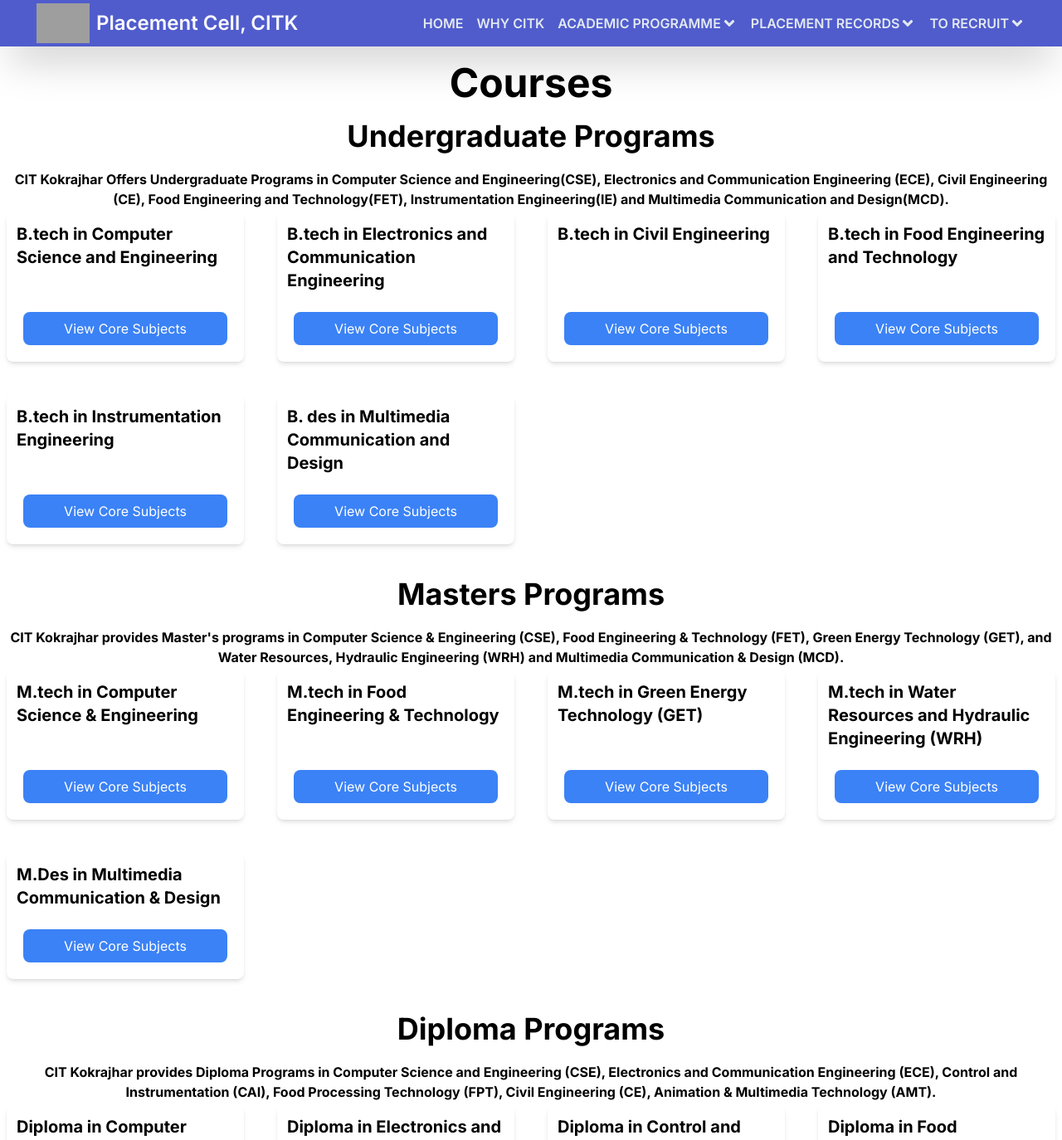
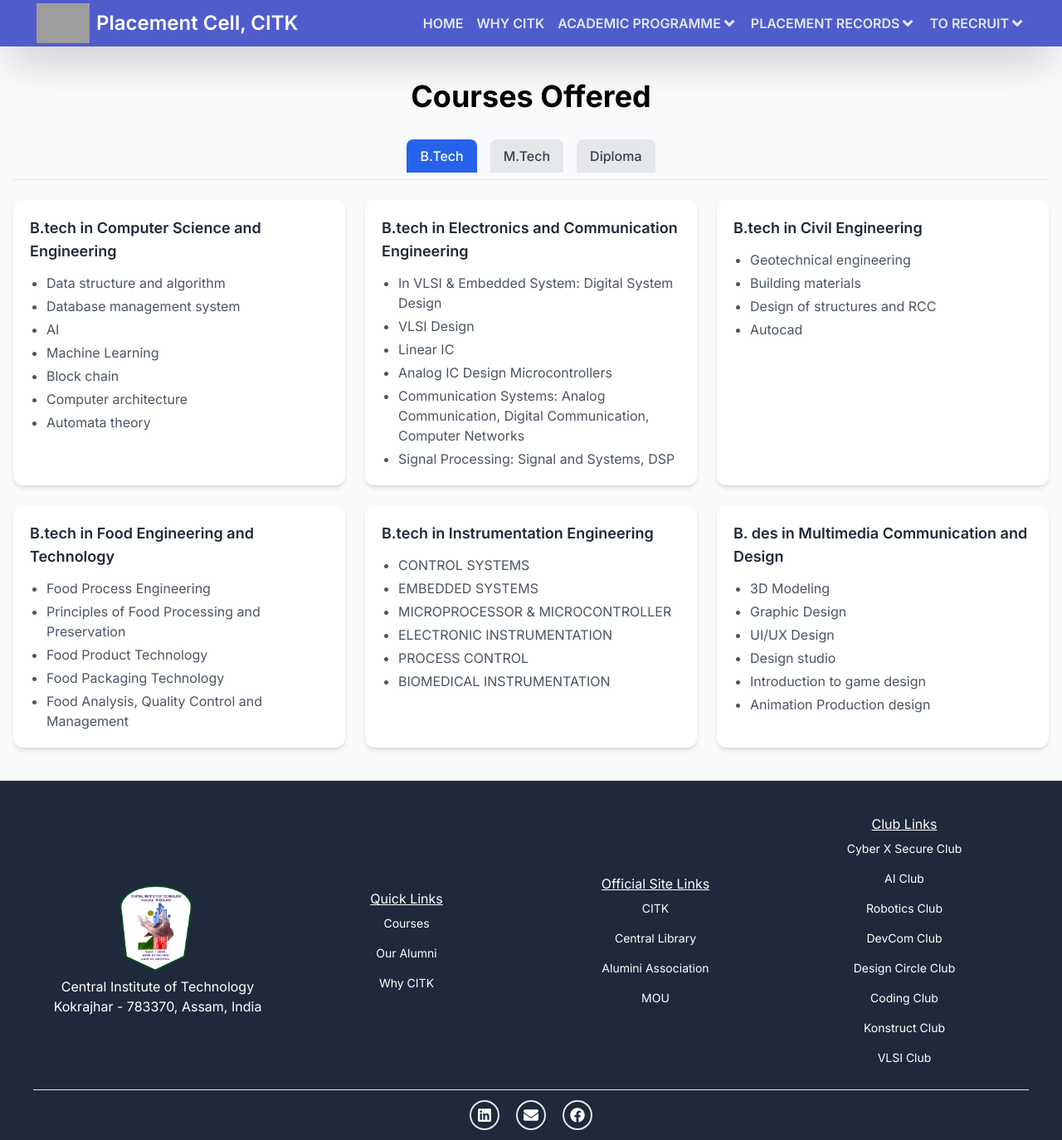
Before and after one commit to placementcellcitk/placementcellcitk.github.io, a Next.js app: page /courses in a window 1280 px wide. Shown: the top 1374 px of the page at 83% size. Built offline with nearby package versions, Linux system fonts and the light colour scheme; grey boxes are pictures that could not be loaded.

Commit message:
feat: updates to various components and pages

```diff
--- a/src/app/contact/page.tsx
+++ b/src/app/contact/page.tsx
@@ -26,7 +26,7 @@
         </div>
       </section>
 
-      <section className="px-5 sm:px-16 py-5 space-y-5 bg-gradient-to-r from-blue-100 to-teal-200 rounded-lg">
+      <section className="px-5 sm:px-16 py-5 space-y-5 bg-gradient-to-r from-yellow-100 to-orange-200 rounded-lg">
         <h1 className="text-5xl text-center">Student Co-ordinators</h1>
         <div className="grid grid-cols-1 sm:grid-cols-2 md:grid-cols-3 gap-5">
           {teamData.StudentCoordinators.map((member) => (
--- a/src/app/courses/page.tsx
+++ b/src/app/courses/page.tsx
@@ -2,187 +2,234 @@
 
 import { useState } from "react";
 
-interface ClubCardProps {
-  name: string;
-  subjects: string[];
-}
-
-function ClubCard({ name, subjects }: ClubCardProps) {
-  const [isOpen, setIsOpen] = useState(false);
-
-  const toggleDropdown = () => {
-    setIsOpen(!isOpen);
-  };
-
-  return (
-    <div className="bg-white shadow-md rounded-lg overflow-hidden flex flex-col h-full">
-      <div className="flex-grow p-3">
-        <h3 className="text-xl font-bold mb-3">{name}</h3>
-        {isOpen && (
-          <ul className="mt-3">
-            {subjects.map((subject, index) => (
-              <li key={index} className="text-gray-900">
-                * {subject}
-              </li>
-            ))}
-          </ul>
-        )}
-      </div>
-      <button
-        onClick={toggleDropdown}
-        className="bg-blue-500 text-white py-2 px-4 rounded-lg hover:bg-blue-600 transition duration-300 mb-5 mx-5"
-      >
-        {isOpen ? "Hide Details" : "View Core Subjects"}
-      </button>
-    </div>
-  );
-
-
-}
-
+// ----------------- Courses Data -----------------
 const btechCourses = [
   {
     name: "B.tech in Computer Science and Engineering",
-    subjects: ["Data structure and algorithm", "Database management system","AI", "Machine Learning", "Block chain", "Computer architecture","Automata theory"],
+    subjects: [
+      "Data structure and algorithm",
+      "Database management system",
+      "AI",
+      "Machine Learning",
+      "Block chain",
+      "Computer architecture",
+      "Automata theory",
+    ],
   },
   {
     name: "B.tech in Electronics and Communication Engineering",
-    subjects: [" In VLSI & Embadedd System: Digital System Design, VLSI Design, Linear IC, Analog IC Design Microcontrollers.", "In Communication Systems : Analog Communication, Digital CCommunication, Computer Networks, Antennas & Wave Propagation and Information theory and Coding.", " In Signal Processing : Signal and Systems, Digital Signal Processing", ],
+    subjects: [
+      "In VLSI & Embedded System: Digital System Design",
+      "VLSI Design",
+      "Linear IC",
+      "Analog IC Design Microcontrollers",
+      "Communication Systems: Analog Communication, Digital Communication, Computer Networks",
+      "Signal Processing: Signal and Systems, DSP",
+    ],
   },
   {
-    name: "B.tech in Civil Engineering ",
-    subjects: ["Geotechnical engineering", "Building materials", "Design of structures and RCC", "Autocad"],
+    name: "B.tech in Civil Engineering",
+    subjects: ["Geotechnical engineering", "Building materials", "Design of structures and RCC", "Autocad"],
   },
   {
-    name: "B.tech in  Food Engineering and Technology",
-    subjects: ["Food Process Engineering", "Principles of Food Processing and Preservation", "Food Product Technology", "Food Packaging Technology","Food Analysis, Quality Control and Management"],
+    name: "B.tech in Food Engineering and Technology",
+    subjects: [
+      "Food Process Engineering",
+      "Principles of Food Processing and Preservation",
+      "Food Product Technology",
+      "Food Packaging Technology",
+      "Food Analysis, Quality Control and Management",
+    ],
   },
   {
     name: "B.tech in Instrumentation Engineering",
-    subjects: ["CONTROL SYSTEMS", "EMBEDDED SYSTEMS", "MICROPROCESSOR & MICROCONTROLLER", "ELECTRONIC INSTRUMENTATION","PROCESS CONTROL","BIOMEDICAL INSTRUMENTATION"],
+    subjects: [ "CONTROL SYSTEMS",
+       "EMBEDDED SYSTEMS",
+       "MICROPROCESSOR & MICROCONTROLLER",
+       "ELECTRONIC INSTRUMENTATION",
+       "PROCESS CONTROL",
+       "BIOMEDICAL INSTRUMENTATION",
+    ],
   },
-  {
-    name: "B. des in Multimedia Communication and Design",
-    subjects: ["3D Modeling", "Graphic Design", "UI/UX Design", "Design studio","Introduction to game design","Animation Production design"],
+  { name: "B. des in Multimedia Communication and Design",
+    subjects: [ "3D Modeling",
+      "Graphic Design",
+      "UI/UX Design",
+      "Design studio",
+      "Introduction to game design",
+      "Animation Production design",
+     ],
    },
-
-
-
 ];
 
 const mtechCourses = [
   {
     name: "M.tech in Computer Science & Engineering",
-    subjects: ["Advanced DBMS", "Machine Learning", "Advanced Computer Network","Artificial Intelligence","Data Mining and Data Warehousing."],
+    subjects: ["Advanced DBMS",
+      "Machine Learning",
+      "Advanced Computer Network",
+       "Artificial Intelligence",
+       "Data Mining and Data Warehousing."
+      ],
   },
   {
     name: "M.tech in Food Engineering & Technology",
-    subjects: ["Research Methodology and IPR", "Recent Trends in Food Engineering and Technology", "Recent Advances in Enzyme and Microbial Technology","Emerging Food Processing Technologies","Recent Trends in Food Safety and Quality Management"],
+    subjects: [
+      "Research Methodology and IPR",
+      "Recent Trends in Food Engineering and Technology",
+      " Recent Advances in Enzyme and Microbial Technology",
+      "Emerging Food Processing Technologies",
+      "Recent Trends in Food Safety and Quality Management",
+    ],
   },
   {
     name: "M.tech in Green Energy Technology (GET)",
-    subjects: ["Green Energy Technology", "Energy & Environment","Fundamentals of Energy Technology","Energy Management & Auditing","Numerical Methods for Energy Systems","Power Plant Engineering","Fuels & Combustions","Bio-energy & Conversion Systems","Wind and Hydro Power Systems","Solar Thermal Energy Conversions"],
+    subjects: [ "Green Energy Technology",
+      "Energy & Environment",
+      "Fundamentals of Energy Technology",
+      "Energy Management & Auditing",
+      "Numerical Methods for Energy Systems",
+      "Power Plant Engineering",
+      "Fuels & Combustions",
+      "Bio-energy & Conversion Systems",
+      "Wind and Hydro Power Systems",
+      "Solar Thermal Energy Conversions", ],
   },
-  {
-    name: "M.tech in Water Resources and Hydraulic Engineering (WRH)",
-    subjects: ["Research Methodology", "Water resources systems analysis", "Hydropower engineering","Human resource Management for water resources projects","Human resource Management for water resources projects","Advanced computational hydraulics"],
+  { name: "M.tech in Water Resources and Hydraulic Engineering (WRH)",
+    subjects: [ "Research Methodology",
+      "Water resources systems analysis",
+      "Hydropower engineering",
+      "Human resource Management for water resources projects",
+      "Advanced computational hydraulics",
+    ],
   },
-  {
-    name: "M.Des in Multimedia Communication & Design ",
-    subjects: ["Multimedia Communication & Design", "Understanding Aesthetics: Analytical studies","Game Design for digital media","Animation & Visual Effects","Animation Production Techniques","3D Sculpture & Visualization Techniques"],
+  { name: "M.Des in Multimedia Communication & Design",
+    subjects: [ "Multimedia Communication & Design",
+      "Understanding Aesthetics: Analytical studies",
+      "Game Design for digital media",
+      "Animation & Visual Effects",
+      "Animation Production Techniques",
+      "3D Sculpture & Visualization Techniques",
+    ],
   },
-
 ];
 
 const diplomaCourses = [
-  {
-    name: "Diploma in Computer Science and Engineering (CSE)",
-    subjects: ["System Programming", "Computer Architecture and Organization", "Operating System","Database Management Systems","Cryptography & Network Security","Software Engineering"],
+  { name: "Diploma in Computer Science and Engineering (CSE)",
+    subjects: [ "System Programming",
+      "Computer Architecture and Organization",
+      "Operating System",
+      "Database Management Systems",
+       "Cryptography & Network Security",
+       "Software Engineering",
+      ],
     },
-  {
-    name: "Diploma in Electronics and Communication Engineering (ECE)",
-    subjects: ["Electronic Devices and Circuits", "1 Microcontroller and Applications", "Digital Electronicss","Embedded Systems","Mobile and Wireless Communication","Power Electronics","Electronic Measurements and Instrumentation"],
+       { name: "Diploma in Electronics and Communication Engineering (ECE)",
+        subjects: [ "Electronic Devices and Circuits",
+           "Microcontroller and Applications",
+           "Digital Electronics",
+           "Embedded Systems",
+           "Mobile and Wireless Communication",
+           "Power Electronics",
+           "Electronic Measurements and Instrumentation",
+           ],
           },
-  {
-    name: "Diploma in Control and Instrumentation (CAI)",
-    subjects: ["Electrical Circuits and Networks", "Electronics Devices and Circuits", "Microprocessors","Control Systems","Biomedical Instrumentation","Industrial Instrumentation"],
+          { name: "Diploma in Control and Instrumentation (CAI)",
+            subjects: [ "Electrical Circuits and Networks",
+              "Electronics Devices and Circuits",
+              "Microprocessors",
+              "Control Systems",
+              "Biomedical Instrumentation",
+              "Industrial Instrumentation",
+            ],
           },
-  {
-    name: "Diploma in Food Processing Technology (FPT)",
-    subjects: ["FOOD PRODUCT TECHNOLOG", "BASICS OF FOOD CHEMISTRY", "FOOD STORAGE AND PACKAGINGs","FOOD QUALITY CONTROL","ELEMENTS OF FOOD ENGINEERING"],
+          { name: "Diploma in Food Processing Technology (FPT)",
+             subjects: [ "Food Product Technology",
+              "Basics of Food Chemistry",
+              "Food Storage and Packaging",
+              "Food Quality Control",
+              "Elements of Food Engineering",
+            ],
           },
-  {
-    name: "Diploma in Civil Engineering (CE)",
-    subjects: ["Construction Materials", "Surveying", "Water Supply & Sanitary Installation","Structural Analysis","Construction Technology","Concrete Technology","Design of steel structures","Design of RCC Structures"],
+          { name: "Diploma in Civil Engineering (CE)",
+            subjects: [ "Construction Materials",
+              "Surveying",
+              "Water Supply & Sanitary Installation",
+              "Structural Analysis",
+              "Construction Technology",
+              "Concrete Technology",
+              "Design of steel structures",
+              "Design of RCC Structures",
+            ],
           },
-  {
-    name: "Diploma in Animation & Multimedia Technology (AMT)",
-    subjects: ["Art Fundamentals and Graphics Design", "2D Animation Techniques", "3D Animation","Introduction to Multimedia Design ","Audio Video Editing","Lighting in Animation","Compositing & Visual Effects"],
+          { name: "Diploma in Animation & Multimedia Technology (AMT)",
+            subjects: [ "Art Fundamentals and Graphics Design",
+              "2D Animation Techniques",
+              "3D Animation",
+              "Introduction to Multimedia Design",
+              "Audio Video Editing",
+              "Lighting in Animation",
+              "Compositing & Visual Effects",
+             ],
             },
-
-
           ];
 
+// ----------------- Tabs Component -----------------
 export default function Page() {
-  return (
-    <main className="min-h-screen py-5">
-      <div className="container mx-auto">
-        <h1 className="text-5xl font-bold text-center">Courses</h1>
+  const [activeTab, setActiveTab] = useState("btech");
 
-        <div className="px-5 sm:px-2 mb-10 mt-5">
-          <h2 className="text-3xl sm:text-4xl font-bold text-center mb-5">
-            Undergraduate Programs
-          </h2>
-          <h4 className="text-1xl sm:text-1xl font-bold text-center mb-1">
-           CIT Kokrajhar Offers  Undergraduate Programs in Computer Science and Engineering(CSE), Electronics and Communication Engineering (ECE), Civil Engineering (CE), Food Engineering and Technology(FET), Instrumentation Engineering(IE) and Multimedia Communication and Design(MCD).
-          </h4>
-          <div className="grid grid-cols-1 md:grid-cols-2 lg:grid-cols-4 gap-5 sm:gap-10">
-            {btechCourses.map((course, index) => (
-              <ClubCard
-                key={index}
-                name={course.name.trim()}
-                subjects={course.subjects.map(s => s.trim())}
-              />
+  const renderCourses = (courses: { name: string; subjects: string[] }[]) => (
+    <div className="grid grid-cols-1 md:grid-cols-2 lg:grid-cols-3 gap-6 mt-6">
+      {courses.map((course, idx) => (
+        <div key={idx} className="bg-white rounded-xl shadow-md p-5 hover:shadow-lg transition">
+          <h3 className="text-lg font-semibold text-gray-800 mb-3">{course.name}</h3>
+          <ul className="list-disc ml-5 text-gray-600 space-y-1">
+            {course.subjects.map((subject, i) => (
+              <li key={i}>{subject}</li>
+            ))}
+          </ul>
+        </div>
       ))}
     </div>
+  );
+
+  return (
+    <main className="min-h-screen py-10 bg-gray-50">
+      <div className="container mx-auto px-4">
+        <h1 className="text-4xl font-bold text-center mb-8">Courses Offered</h1>
+
+        {/* Tabs */}
+        <div className="flex justify-center space-x-4 border-b pb-2">
+          <button
+            className={`px-4 py-2 rounded-t-lg font-medium ${
+              activeTab === "btech" ? "bg-blue-600 text-white" : "bg-gray-200 text-gray-700"
+            }`}
+            onClick={() => setActiveTab("btech")}
+          >
+            B.Tech
+          </button>
+          <button
+            className={`px-4 py-2 rounded-t-lg font-medium ${
+              activeTab === "mtech" ? "bg-blue-600 text-white" : "bg-gray-200 text-gray-700"
+            }`}
+            onClick={() => setActiveTab("mtech")}
+          >
+            M.Tech
+          </button>
+          <button
+            className={`px-4 py-2 rounded-t-lg font-medium ${
+              activeTab === "diploma" ? "bg-blue-600 text-white" : "bg-gray-200 text-gray-700"
+            }`}
+            onClick={() => setActiveTab("diploma")}
+          >
+            Diploma
+          </button>
         </div>
 
-        <div className="px-5 sm:px-2 mb-10 mt-5">
-          <h2 className="text-3xl sm:text-4xl font-bold text-center mb-5">
-            Masters Programs
-          </h2>
-          <h2 className="text-1xl sm:text-1xl font-bold text-center mb-1">
-          CIT Kokrajhar provides Master&apos;s programs in Computer Science & Engineering (CSE), Food Engineering & Technology (FET), Green Energy Technology (GET), and Water Resources, Hydraulic Engineering (WRH) and Multimedia Communication & Design (MCD).
-          </h2>
-          <div className="grid grid-cols-1 md:grid-cols-2 lg:grid-cols-4 gap-5 sm:gap-10">
-            {mtechCourses.map((course, index) => (
-              <ClubCard
-                key={index}
-                name={course.name}
-                subjects={course.subjects}
-              />
-            ))}
-          </div>
-        </div>
-
-        <div className="px-5 sm:px-2 mb-10 mt-5">
-          <h2 className="text-3xl sm:text-4xl font-bold text-center mb-5">
-            Diploma Programs
-          </h2>
-          <h2 className="text-1xl sm:text-1xl font-bold text-center mb-1">
-          CIT Kokrajhar provides Diploma Programs in Computer Science and Engineering (CSE), Electronics and Communication Engineering (ECE), Control and Instrumentation (CAI), Food Processing Technology (FPT), Civil Engineering (CE), Animation & Multimedia Technology (AMT).
-
-          </h2>
-          <div className="grid grid-cols-1 md:grid-cols-2 lg:grid-cols-4 gap-5 sm:gap-10">
-            {diplomaCourses.map((course, index) => (
-              <ClubCard
-                key={index}
-                name={course.name}
-                subjects={course.subjects}
-              />
-            ))}
-          </div>
-        </div>
+        {/* Tab Content */}
+        {activeTab === "btech" && renderCourses(btechCourses)}
+        {activeTab === "mtech" && renderCourses(mtechCourses)}
+        {activeTab === "diploma" && renderCourses(diplomaCourses)}
       </div>
     </main>
   );
--- a/src/app/desription/director/page.tsx
+++ b/src/app/desription/director/page.tsx
@@ -1,7 +1,7 @@
 import HeroComp from "@/components/common/herocomp";
 import AboutSection from "@/components/home/about";
 import CardOne from "@/components/home/cardone";
-import ImageCarousel from "@/components/home/recentcompany";
+// import ImageCarousel from "@/components/home/recentcompany";
 
 export default function Tpo() {
   return (
--- a/src/app/page.tsx
+++ b/src/app/page.tsx
@@ -2,7 +2,7 @@
 import HeroComp from "@/components/common/herocomp";
 import AboutSection from "@/components/home/about";
 import CardOne from "@/components/home/cardone";
-import ImageCarousel from "@/components/home/recentcompany";
+// import ImageCarousel from "@/components/home/recentcompany";
 import Link from "next/link";
 import Page1 from "./Page1";
 import Image from "next/image";
@@ -10,7 +10,7 @@
   return (
     <main >
       <HeroComp />
-      <ImageCarousel />
+      {/* <ImageCarousel /> */}
       <AboutSection />
       <div className="bg-gradient-to-br from-blue-300 to-blue-300 py-5 space-y-5">
   <div className="flex bg-white shadow-lg rounded-lg overflow-hidden hover:shadow-xl transition-shadow duration-300">
--- a/src/components/common/header.tsx
+++ b/src/components/common/header.tsx
@@ -101,7 +101,7 @@
             className="object-fill h-full w-full"
           />
         </div>
-        <h1 className="text-lg sm:text-2xl font-semibold animate-pulse">
+        <h1 className="text-lg sm:text-2xl font-semibold">
           Placement Cell, CITK
         </h1>
       </Link>
--- a/src/components/common/herocomp.tsx
+++ b/src/components/common/herocomp.tsx
@@ -28,7 +28,7 @@
       style={{ height: "calc(100vh - 3.5rem)" }}
     >
       {/* Image Carousel */}
-      <div className="relative w-full h-screen overflow-hidden carousel">
+      <div className="relative w-full h-screen overflow-hidden carousel object-cover">
         {images.map((src, index) => (
           <div
             key={index}
```
Also changed, not shown: src/components/home/about.tsx (+4 -4 lines), src/components/home/recentcompany.tsx (+59 -92 lines). Lines whose indentation alone changed are shown as unchanged.
